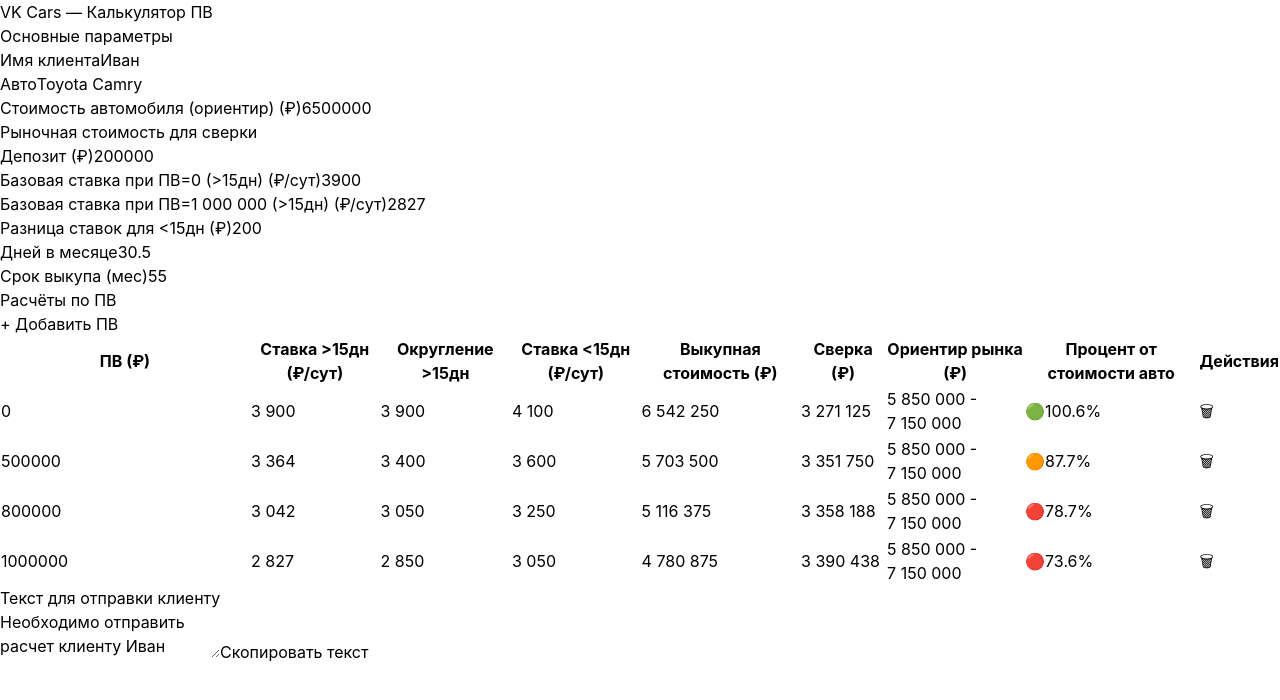
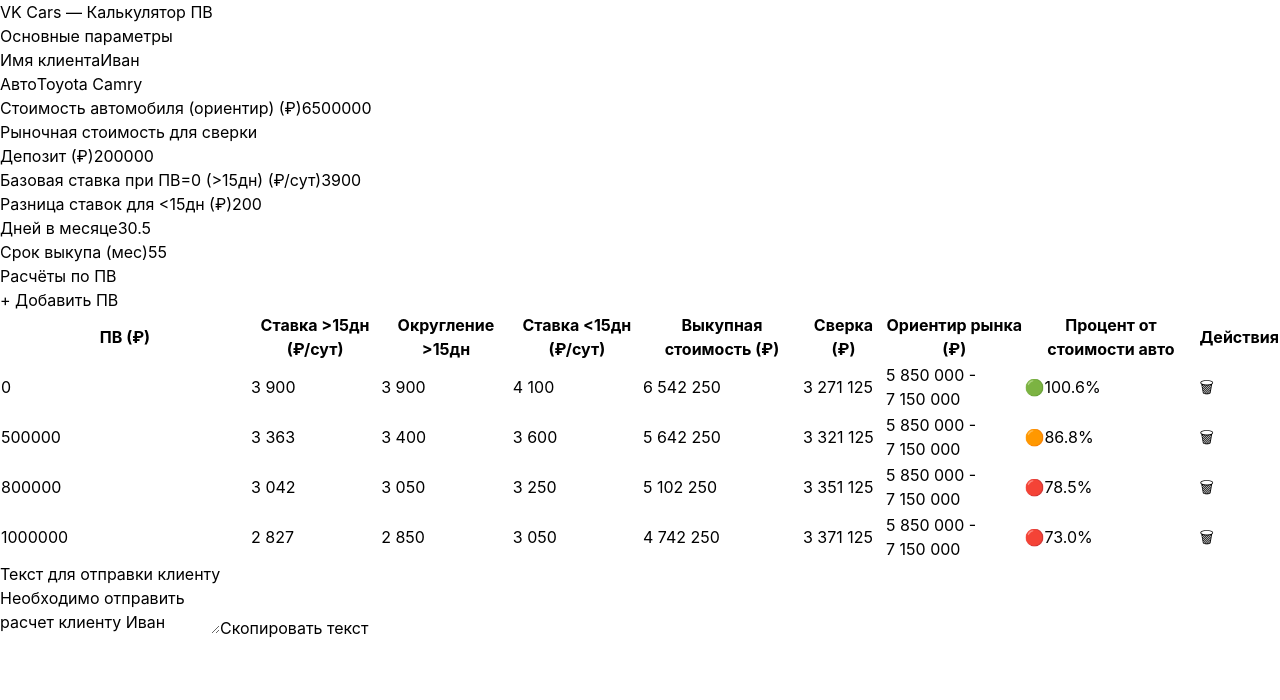
Before and after one commit to leodynamite/pmcalculator, a React (Vite) app: page / in a window 1280 px wide. Shown: the top 700 px of the page. Built offline with nearby package versions, Linux system fonts and the light colour scheme.

Commit message:
Fix: Изменить логику расчёта - выкупная стоимость = базовая - (ПВ × 1.8), ставка вычисляется обратно. Убрать поле ставки при ПВ=1млн

```diff
--- a/src/PVCalculator.tsx
+++ b/src/PVCalculator.tsx
@@ -30,17 +30,6 @@ const roundUpTo50 = (value: number): number => {
   return Math.ceil(value / 50) * 50
 }
 
-// Расчёт ставки >15дн на основе ПВ (линейная интерполяция)
-const calculateRateOver15 = (
-  pv: number,
-  rateAtZero: number,
-  rateAtMax: number
-): number => {
-  // Линейная интерполяция: rateAtZero при ПВ=0, rateAtMax при ПВ=1 000 000
-  const ratio = Math.min(1, Math.max(0, pv / 1_000_000))
-  return rateAtZero + ratio * (rateAtMax - rateAtZero)
-}
-
 // Определение статуса сверки по проценту
 const getCheckStatus = (percent: number): 'good' | 'warning' | 'bad' => {
   if (percent >= 90 && percent <= 110) return 'good'
@@ -52,22 +41,25 @@ const getCheckStatus = (percent: number): 'good' | 'warning' | 'bad' => {
 const calculateRow = (
   pv: number,
   rateAtZero: number,
-  rateAtMax: number,
   diffUnder15: number,
   daysInMonth: number,
   months: number,
   carPrice: number
 ): Omit<CalculationRow, 'id' | 'pv'> => {
-  // Ставка >15дн
-  const rateOver15 = calculateRateOver15(pv, rateAtZero, rateAtMax)
+  // 1. Сначала считаем базовую выкупную стоимость БЕЗ ПВ: Ставка × дни × месяцы
+  // Используем ставку при ПВ=0 (rateAtZero) для базовой выкупной стоимости
+  const baseBuyout = Math.round(rateAtZero * daysInMonth * months)
+
+  // 2. Выкупная стоимость с учётом ПВ = Базовая выкупная стоимость - (ПВ × 1.8)
+  const totalBuyout = Math.max(0, Math.round(baseBuyout - pv * 1.8))
+
+  // 3. Ставка в сутки вычисляется ОБРАТНО: Выкупная стоимость / дни / месяцы
+  const rateOver15 = totalBuyout / daysInMonth / months
   const rateOver15Rounded = roundUpTo50(rateOver15)
 
   // Ставка <15дн
   const rateUnder15 = rateOver15Rounded + diffUnder15
   const rateUnder15Rounded = roundUpTo50(rateUnder15)
-
-  // Выкупная стоимость = Ставка (округлённая) × Дней в месяце × Срок выкупа
-  const totalBuyout = Math.round(rateOver15Rounded * daysInMonth * months)
 
   // Сверка = (Выкупная стоимость / 2) + ПВ
   const marketCheck = Math.round(totalBuyout / 2 + pv)
@@ -105,7 +97,6 @@ export default function PVCalculator() {
   const [carPrice, setCarPrice] = useState<number>(6500000) // Стоимость автомобиля (ориентир)
   const [deposit, setDeposit] = useState<number>(200000)
   const [rateAtZero, setRateAtZero] = useState<number>(3900)
-  const [rateAtMax, setRateAtMax] = useState<number>(2827)
   const [diffUnder15, setDiffUnder15] = useState<number>(200)
   const [daysInMonth, setDaysInMonth] = useState<number>(30.5)
   const [months, setMonths] = useState<number>(55)
@@ -125,14 +116,13 @@ export default function PVCalculator() {
       ...calculateRow(
         row.pv,
         rateAtZero,
-        rateAtMax,
         diffUnder15,
         daysInMonth,
         months,
         carPrice
       ),
     }))
-  }, [pvRows, rateAtZero, rateAtMax, diffUnder15, daysInMonth, months, carPrice])
+  }, [pvRows, rateAtZero, diffUnder15, daysInMonth, months, carPrice])
 
   // Обновление ПВ
   const updatePV = (id: number, value: number) => {
@@ -252,17 +242,6 @@ export default function PVCalculator() {
                 type="number"
                 value={rateAtZero}
                 onChange={(e) => setRateAtZero(parseFloat(e.target.value) || 0)}
-                className="w-full px-3 py-2 border border-gray-300 rounded-md bg-yellow-100 focus:outline-none focus:ring-2 focus:ring-yellow-500"
-              />
-            </div>
-            <div>
-              <label className="block text-sm font-medium text-gray-700 mb-1">
-                Базовая ставка при ПВ=1 000 000 (&gt;15дн) (₽/сут)
-              </label>
-              <input
-                type="number"
-                value={rateAtMax}
-                onChange={(e) => setRateAtMax(parseFloat(e.target.value) || 0)}
                 className="w-full px-3 py-2 border border-gray-300 rounded-md bg-yellow-100 focus:outline-none focus:ring-2 focus:ring-yellow-500"
               />
             </div>
```
